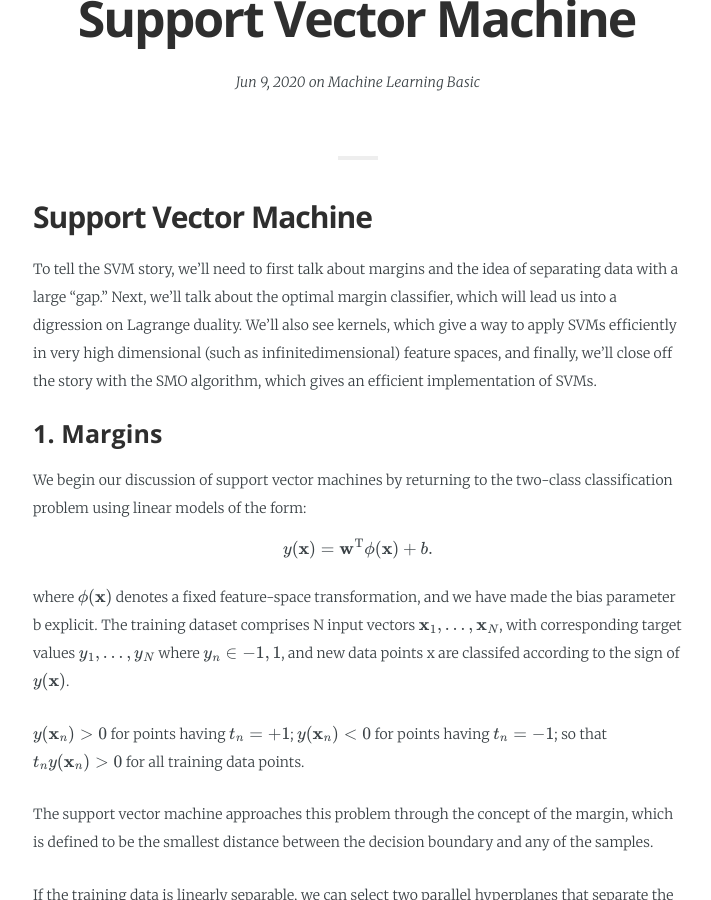
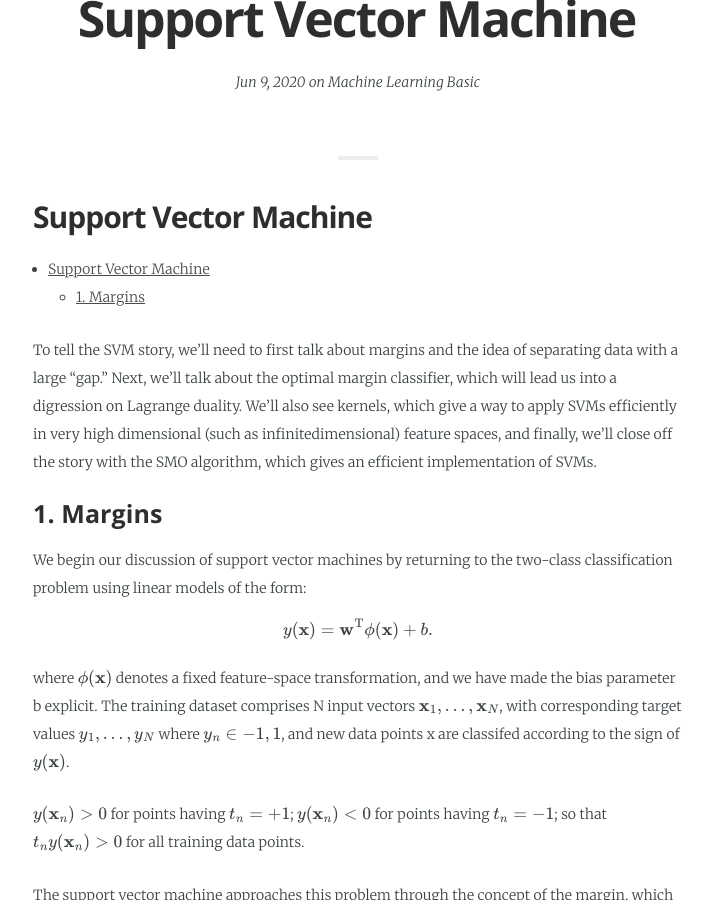
Before and after one commit to TyrionBian/tyrionbian.github.io, a Jekyll site: the page built from _posts/2020-06-09-Support Vector Machine.md, in a window 1280 px wide and 900 px high, scrolled down 348 px. Shown: the whole window, without its empty margins (282-993 px from the left). Built offline with Jekyll 4.4.1, drawn with Linux system fonts in a browser that asks for light colours; some web fonts are replaced; formulas are drawn with MathJax 3.

Commit message:
Update 2020-06-09-Support Vector Machine.md

```diff
--- a/_posts/2020-06-09-Support Vector Machine.md
+++ b/_posts/2020-06-09-Support Vector Machine.md
@@ -8,6 +8,9 @@ author:            tianliang
 math:              true
 ---
 ## Support Vector Machine
+
+- TOC
+{:toc}
 
 To tell the SVM story, we’ll need to first talk about margins and the idea of separating data with a large “gap.” Next, we’ll talk about the optimal margin classifier, which will lead us into a digression on Lagrange duality. We’ll also see kernels, which give a way to apply SVMs efficiently in very high dimensional (such as infinitedimensional) feature spaces, and finally, we’ll close off the story with the SMO algorithm, which gives an efficient implementation of SVMs.
 ### 1. Margins
```
